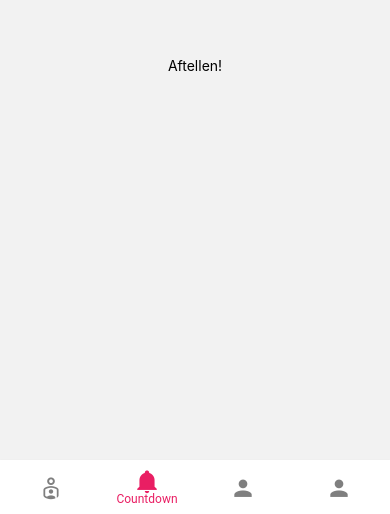
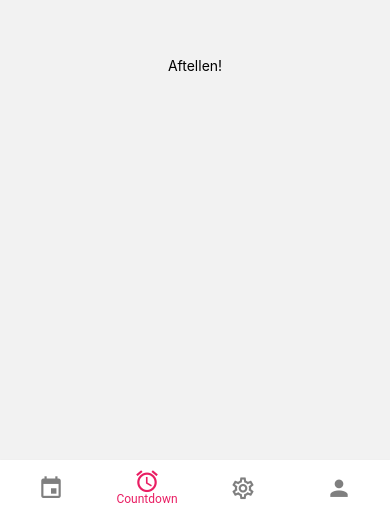
Before and after one commit to TiemcoM/DeltionHolidays, a React Native app: screen / in a window 390 px wide. Shown: the part 330-844 px from the top of the page. Built offline with nearby package versions, Linux system fonts and the light colour scheme.

Commit message:
edited all the navbar icons

```diff
--- a/App.js
+++ b/App.js
@@ -1,36 +1,31 @@
-import { StatusBar } from "expo-status-bar";
-import React, { useState, useEffect } from "react";
-import { NavigationContainer } from "@react-navigation/native";
-import { createMaterialBottomTabNavigator } from "@react-navigation/material-bottom-tabs";
+import {StatusBar} from "expo-status-bar";
+import React from "react";
+import {NavigationContainer} from "@react-navigation/native";
+import {createMaterialBottomTabNavigator} from "@react-navigation/material-bottom-tabs";
 import MaterialCommunityIcons from "react-native-vector-icons/MaterialCommunityIcons";
 import CalendarTab from "./components/pages/Calendar";
 import CountdownTab from "./components/pages/Countdown";
 import SettingsTab from "./components/pages/Settings";
 import AboutUsTab from "./components/pages/AboutUs";
-import axios from "axios";
 
 const Tab = createMaterialBottomTabNavigator();
 
 export default function App() {
     return (
         <NavigationContainer>
-            <StatusBar />
+            <StatusBar/>
             <Tab.Navigator
                 initialRouteName="Counter"
                 activeColor="#e91e63"
-                barStyle={{ backgroundColor: "white" }}
+                barStyle={{backgroundColor: "white"}}
             >
                 <Tab.Screen
                     name="Calender"
                     component={CalendarTab}
                     options={{
                         tabBarLabel: "Calendar",
-                        tabBarIcon: ({ color }) => (
-                            <MaterialCommunityIcons
-                                name="account-child-outline"
-                                color={color}
-                                size={26}
-                            />
+                        tabBarIcon: ({color}) => (
+                            <MaterialCommunityIcons name="calendar" color={color} size={26}/>
                         ),
                     }}
                 />
@@ -39,8 +34,8 @@ export default function App() {
                     component={CountdownTab}
                     options={{
                         tabBarLabel: "Countdown",
-                        tabBarIcon: ({ color }) => (
-                            <MaterialCommunityIcons name="bell" color={color} size={26} />
+                        tabBarIcon: ({color}) => (
+                            <MaterialCommunityIcons name="alarm" color={color} size={26}/>
                         ),
                     }}
                 />
@@ -49,8 +44,8 @@ export default function App() {
                     component={SettingsTab}
                     options={{
                         tabBarLabel: "Settings",
-                        tabBarIcon: ({ color }) => (
-                            <MaterialCommunityIcons name="account" color={color} size={26} />
+                        tabBarIcon: ({color}) => (
+                            <MaterialCommunityIcons name="cog-outline" color={color} size={26}/>
                         ),
                     }}
                 />
@@ -59,7 +54,7 @@ export default function App() {
                     component={AboutUsTab}
                     options={{
                         tabBarLabel: "About us",
-                        tabBarIcon: ({ color }) => (
+                        tabBarIcon: ({color}) => (
                             <MaterialCommunityIcons name="account" color={color} size={26} />
                         ),
                     }}
```
